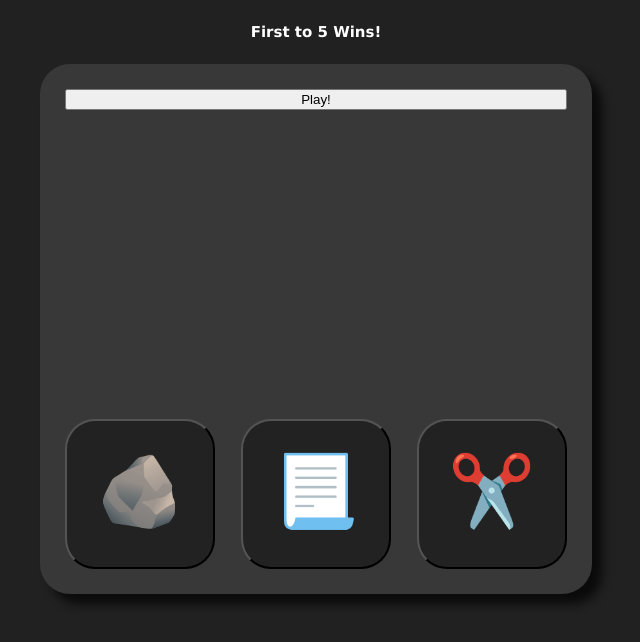
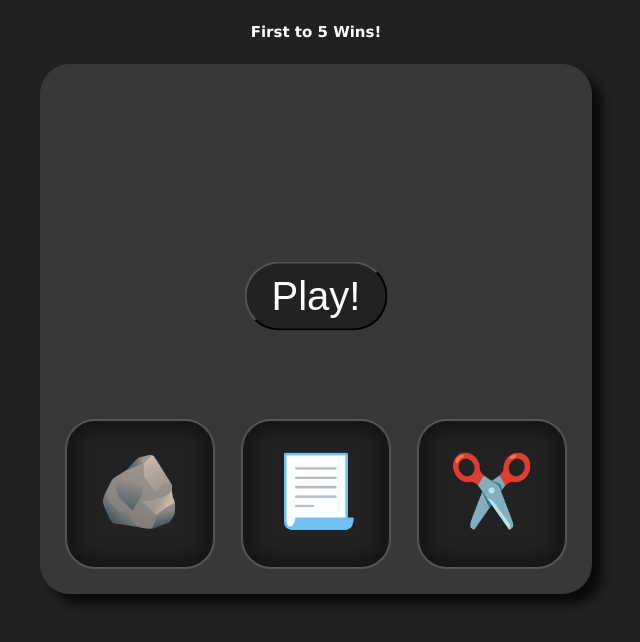
Before and after one commit to nathan8b/AI-rock-paper-scissors, a plain HTML site: page index.html in a window 1280 px wide. Shown: the part 40-682 px from the top of the page, without its empty margins (324-964 px from the left). Drawn offline with Linux system fonts and the light colour scheme.

Commit message:
styled score counter added inset box shadow to score box and choice buttons

```diff
--- a/styles.css
+++ b/styles.css
@@ -32,6 +32,7 @@ h2 {
     display: flex;
     flex-direction: column;
     justify-content: space-between;
+    align-items: center;
 }
 
 #buttons-box {
@@ -42,6 +43,8 @@ h2 {
 
 #buttons-box button {
     background-color: rgb(34, 34, 34);
+    border: 2px solid rgb(85, 85, 85);
+    box-shadow: inset 0 0 18px 8px rgb(20, 20, 20);
     border-radius: 30px;
     height: 25vw;
     width: 25vw;
@@ -53,3 +56,29 @@ h2 {
     justify-content: center;
     align-items: center;
 }
+
+.play-btn {
+    background-color: rgb(34, 34, 34);
+    color: white;
+    position: fixed;
+    top: 42%;
+    left: 50%;
+    transform: translate(-50%, -50%);
+    padding: 10px 25px;
+    font-size: 40px;
+    text-align: center;
+    border-radius: 50px;
+}
+
+.moves {
+    height: 30vh;
+}
+
+.score {
+    background-color: rgb(53, 53, 53);
+    box-shadow: inset 0 0 18px 8px rgb(20, 20, 20);
+    border: 2px solid rgb(85, 85, 85);
+    font-size: 18px;
+    padding: 10px 25px;
+    border-radius: 10px;
+}
```
